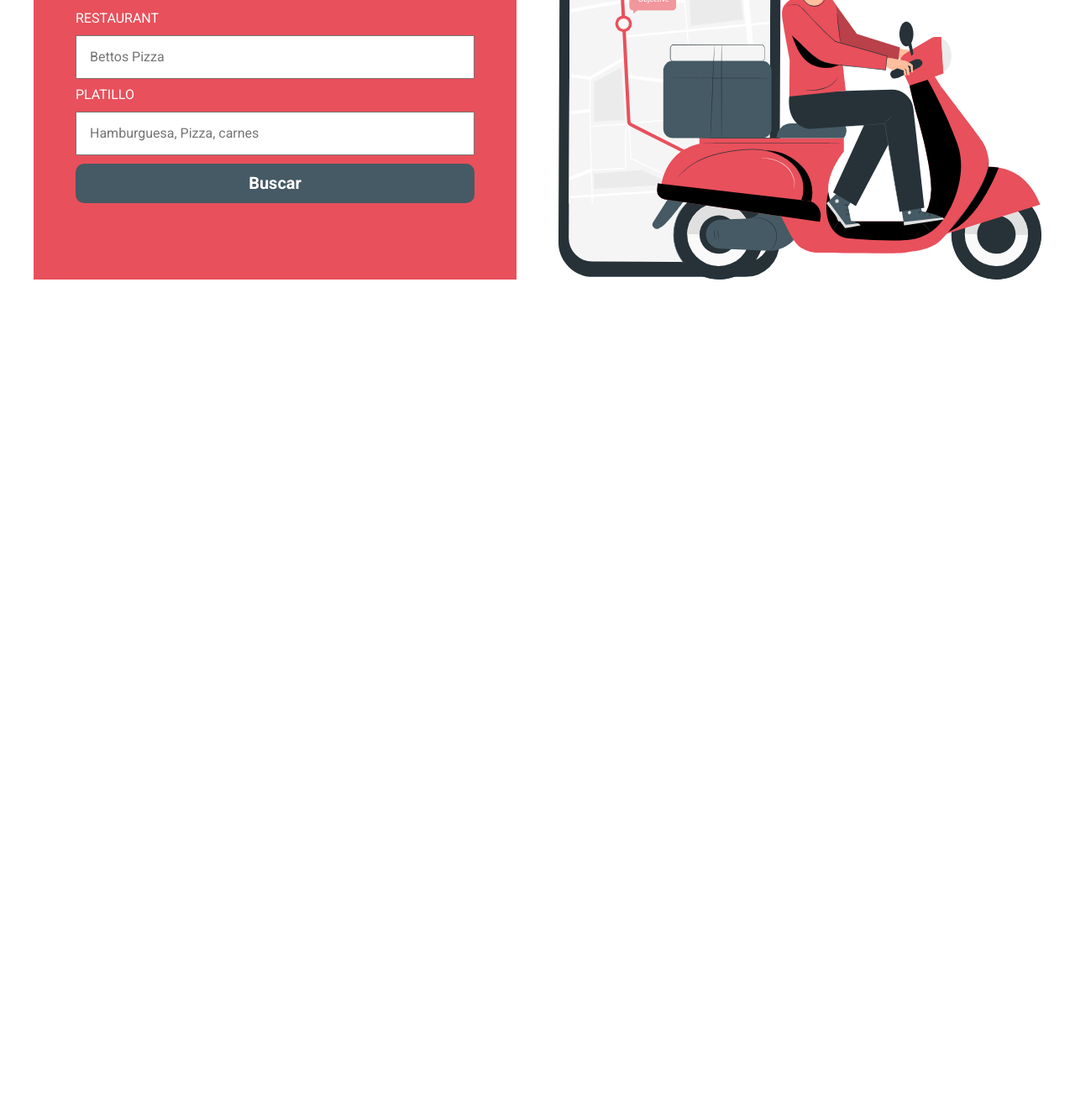
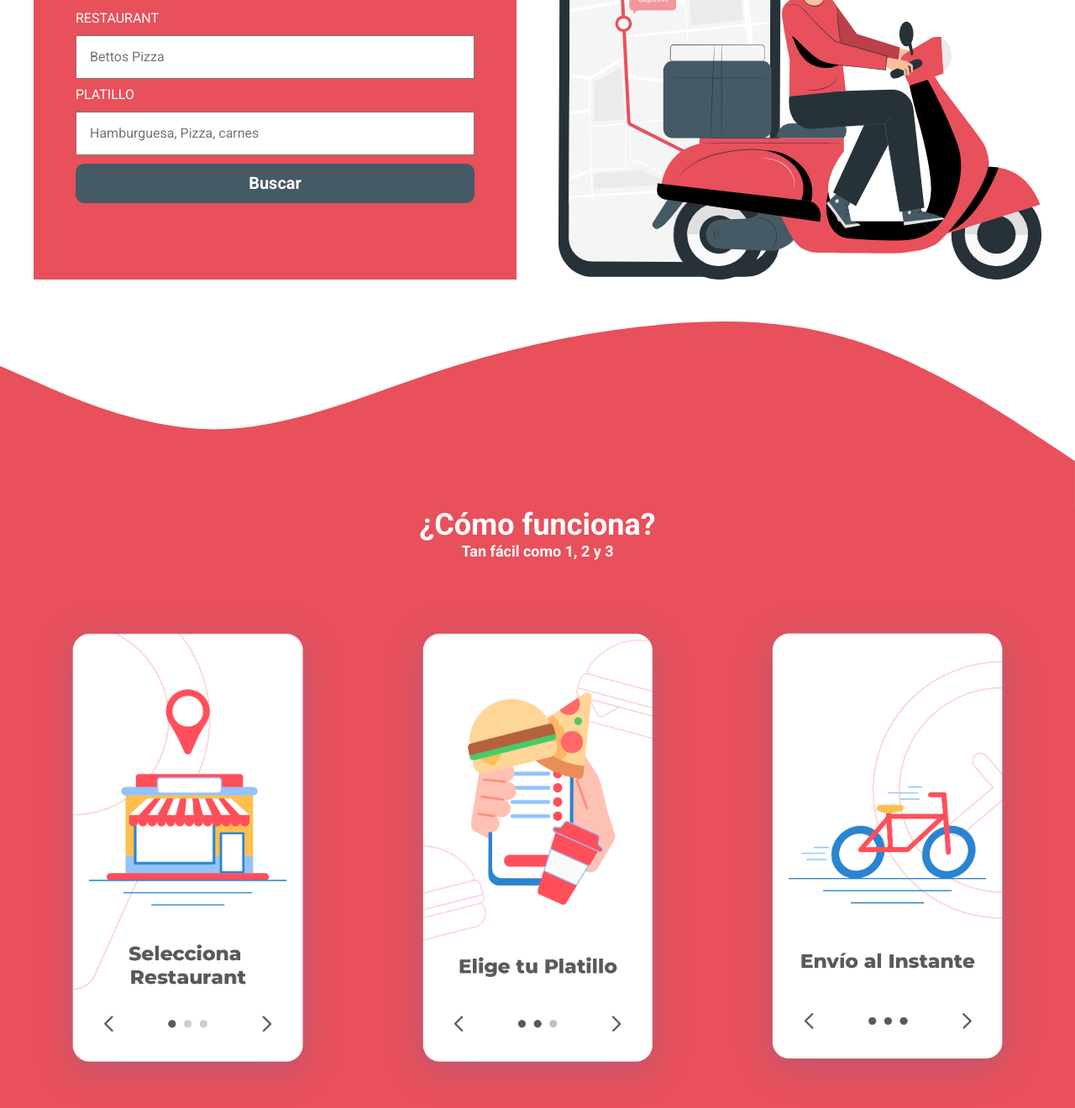
Before and after one commit to InfiTech-tecnology/Delivery-app, a website: page index.html in a window 1280 px wide. Shown: the part 495-1815 px from the top of the page at 84% size. Before the commit the page ends 828 px from the top, so only its background shows below. Drawn offline with Linux system fonts and the light colour scheme.

Commit message:
ajustaron estructura de pasos con sus estilos

```diff
--- a/index.html
+++ b/index.html
@@ -49,5 +49,25 @@
             </div>
         </div>
     </section>
+
+    <section class="pasos">
+      <img src="/build/img/wave.svg" alt="imagen wave" class="pasos__wave">
+
+      <div class="pasos__contenido">
+         <h2 class="pasos__heading">¿Cómo funciona?<span class="pasos__heading--descripcion">Tan fácil como 1, 2 y 3</span></h2>
+
+         <div class="pasos__grid contenedor">
+            <div class="pasos__paso">
+                <img class="pasos__imagen" src="build/img/paso_1.png" alt="imagen paso 1"/>
+            </div>
+            <div class="pasos__paso">
+                <img class="pasos__imagen" src="build/img/paso_2.png" alt="imagen paso 2"/>
+            </div>
+            <div class="pasos__paso">
+                <img class="pasos__imagen" src="build/img/paso_3.png" alt="imagen paso 3"/>
+            </div>
+         </div>
+      </div>
+    </section>
   </body>
 </html>
--- a/src/scss/app.scss
+++ b/src/scss/app.scss
@@ -1,3 +1,4 @@
 @use 'base';
 @use 'header';
 @use 'formulario';
+@use 'pasos';
```
Also changed, not shown: build/css/app.css.
